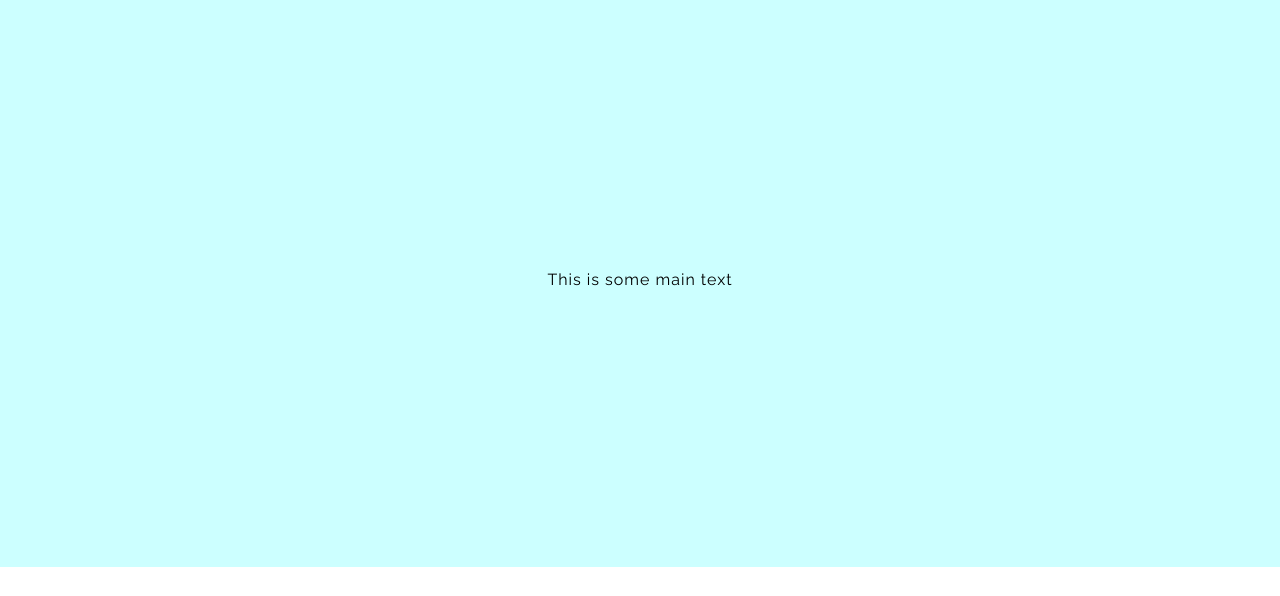
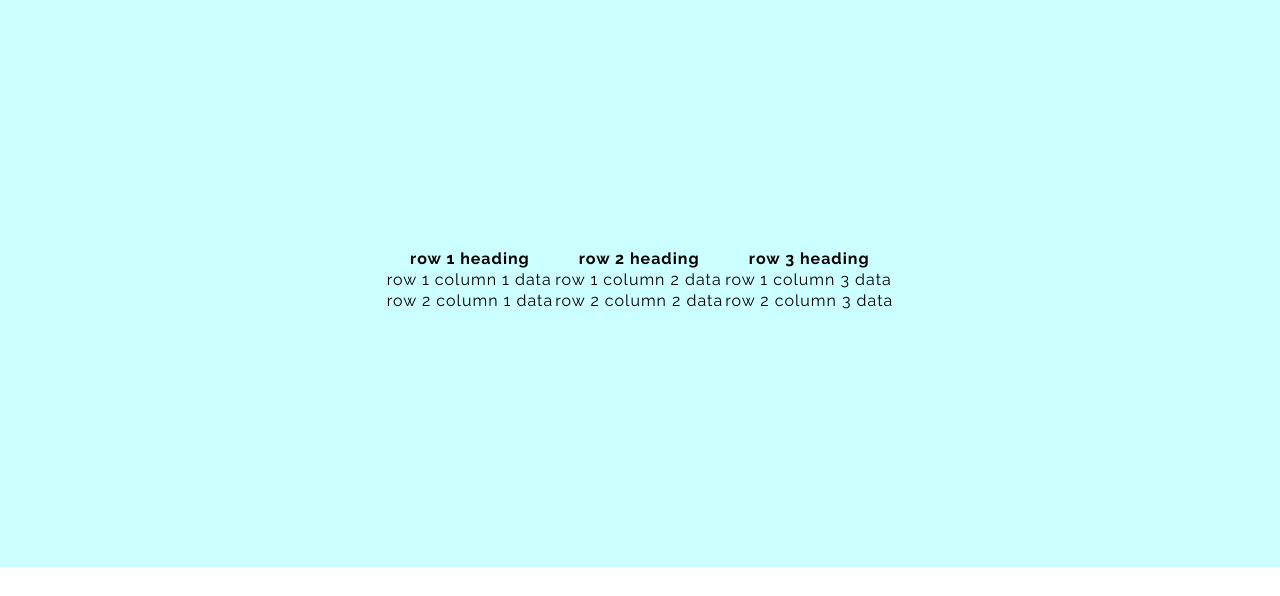
Before and after one commit to rferguson386/jigsawtiger-rework, a plain HTML site: page tour.html in a window 1280 px wide. Shown: the part 84-680 px from the top of the page. Drawn offline with Linux system fonts and the light colour scheme; a web font is replaced by a local one.

Commit message:
added table placeholder

```diff
--- a/tour.html
+++ b/tour.html
@@ -51,7 +51,23 @@
     </header>
     <!--Main content-->
     <main>
-        This is some main text
+        <table>
+            <tr>
+                <th>row 1 heading</th>
+                <th>row 2 heading</th>
+                <th>row 3 heading</th>
+            </tr>
+            <tr>
+                <td>row 1 column 1 data</td>
+                <td>row 1 column 2 data</td>
+                <td>row 1 column 3 data</td>
+            </tr>
+            <tr>
+                <td>row 2 column 1 data</td>
+                <td>row 2 column 2 data</td>
+                <td>row 2 column 3 data</td>
+            </tr>
+        </table>
     </main>
     <!--Footer section-->
     <footer>
```
